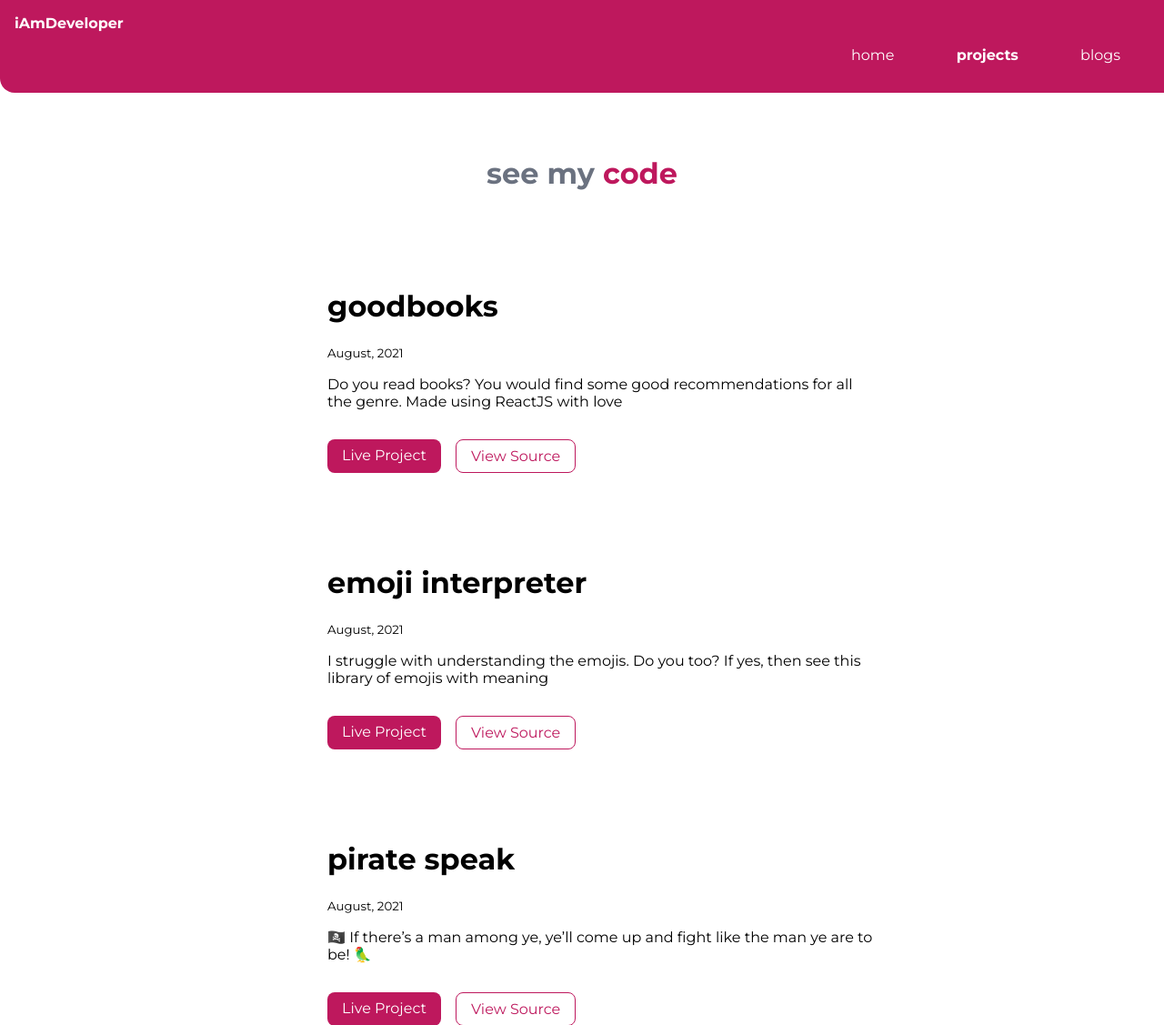
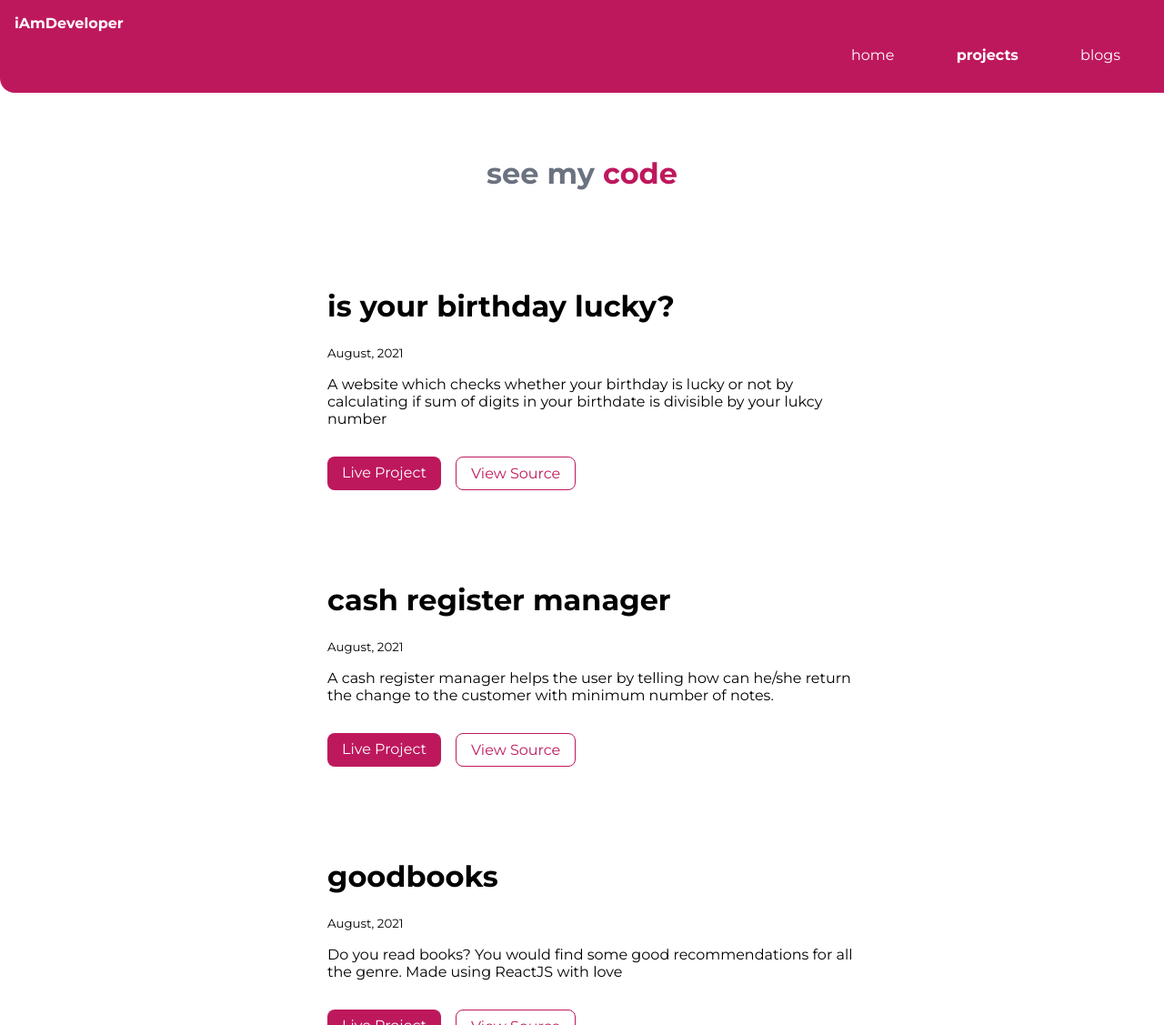
Before and after one commit to palak-dhingra/portfolio, a plain HTML site: page projects.html in a window 1280 px wide. Shown: the top 1127 px of the page at 91% size. Drawn offline with Linux system fonts and the light colour scheme.

Commit message:
projects updated

```diff
--- a/projects.html
+++ b/projects.html
@@ -33,14 +33,44 @@
 
 
         <ul class="list-no-bullet container-center">
+        <li class="list-space">
+                <div>
+                    <h1>is your birthday lucky?</h1>
+                    <small>August, 2021</small>
+                    <p>A website which checks whether your birthday is lucky or not by calculating if sum of digits in your birthdate is divisible by your lukcy number</p>
+                    <div class="container-fluid">
+                        <a href="https://lucky-birthdayapp.netlify.app/" class="link link-primary">Live Project</a>
+                        <a href="https://github.com/palak-dhingra/neogcamp_lucky_bday" class="link link-secondary">View
+                            Source</a>
+
+                        </div`>
+
+                    </div>
+            </li>
+            <li class="list-space">
+                <div>
+                    <h1>cash register manager</h1>
+                    <small>August, 2021</small>
+                    <p>A cash register manager helps the user by telling how can he/she return the change to the customer with minimum number of notes.</p>
+                    <div class="container-fluid">
+                        <a href="https://cashregistrar.netlify.app/" class="link link-primary">Live Project</a>
+                        <a href="https://github.com/palak-dhingra/neogcamp_cash_registrar" class="link link-secondary">View
+                            Source</a>
+
+                        </div`>
+
+                    </div>
+            </li>
             <li class="list-space">
                 <div>
                     <h1>goodbooks</h1>
                     <small>August, 2021</small>
-                    <p>Do you read books? You would find some good recommendations for all the genre. Made using ReactJS with love</p>
+                    <p>Do you read books? You would find some good recommendations for all the genre. Made using ReactJS
+                        with love</p>
                     <div class="container-fluid">
-                        <a href="https://vhl4c.csb.app/" class="link link-primary">Live Project</a>
-                        <a href="https://codesandbox.io/s/goodbooks-vhl4c" class="link link-secondary">View Source</a>
+                        <a href="https://l0hye.csb.app/" class="link link-primary">Live Project</a>
+                        <a href="https://github.com/palak-dhingra/neogcamp_goodbooks" class="link link-secondary">View
+                            Source</a>
 
                         </div`>
 
@@ -51,10 +81,12 @@
                 <div>
                     <h1>emoji interpreter</h1>
                     <small>August, 2021</small>
-                    <p>I struggle with understanding the emojis. Do you too? If yes, then see this library of emojis with meaning</p>
+                    <p>I struggle with understanding the emojis. Do you too? If yes, then see this library of emojis
+                        with meaning</p>
                     <div class="container-fluid">
-                        <a href="https://wx5lx.csb.app/" class="link link-primary">Live Project</a>
-                        <a href="https://codesandbox.io/s/inside-outtt-wx5lx" class="link link-secondary">View Source</a>
+                        <a href="https://v9h74.csb.app/" class="link link-primary">Live Project</a>
+                        <a href="https://github.com/palak-dhingra/neogcamp_emoji_app" class="link link-secondary">View
+                            Source</a>
 
                         </div`>
 
@@ -67,8 +99,9 @@
                     <small>August, 2021</small>
                     <p>🏴‍☠️ If there’s a man among ye, ye’ll come up and fight like the man ye are to be! 🦜</p>
                     <div class="container-fluid">
-                        <a href="" class="link link-primary">Live Project</a>
-                        <a href="" class="link link-secondary">View Source</a>
+                        <a href="https://pirate-lingo.netlify.app/" class="link link-primary">Live Project</a>
+                        <a href="https://github.com/palak-dhingra/neogcamp_pirate_translator"
+                            class="link link-secondary">View Source</a>
 
                         </div`>
 
@@ -82,8 +115,9 @@
                     <p>Are you a fan of minions? Did you know that the gibberish they say is an actual language. Use the
                         translator to convert your text from English to Minion speak or Banana language.</p>
                     <div class="container-fluid">
-                        <a href="" class="link link-primary">Live Project</a>
-                        <a href="" class="link link-secondary">View Source</a>
+                        <a href="https://minionese-app.netlify.app/" class="link link-primary">Live Project</a>
+                        <a href="https://github.com/palak-dhingra/neogcamp_minion_lingo"
+                            class="link link-secondary">View Source</a>
 
                         </div`>
 
@@ -98,7 +132,8 @@
                     <div class="container-fluid">
                         <a href="https://replit.com/@PalakDhingra/harrypotterfan?embed=1&output=1"
                             class="link link-primary">Live Project</a>
-                        <a href="https://replit.com/@PalakDhingra/harrypotterfan" class="link link-secondary">View
+                        <a href="https://github.com/palak-dhingra/neogcamp_cli_harrypotter"
+                            class="link link-secondary">View
                             Source</a>
 
                         </div`>
@@ -115,7 +150,7 @@
                     <div class="container-fluid">
                         <a href="https://replit.com/@PalakDhingra/quizapp?embed=1&output=1"
                             class="link link-primary">Live Project</a>
-                        <a href="https://replit.com/@PalakDhingra/quizapp#index.js" class="link link-secondary">View
+                        <a href="https://github.com/palak-dhingra/neogcamp_quiz_app" class="link link-secondary">View
                             Source</a>
 
                     </div>
```
